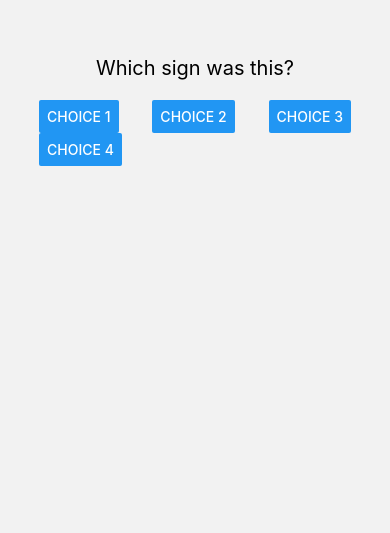
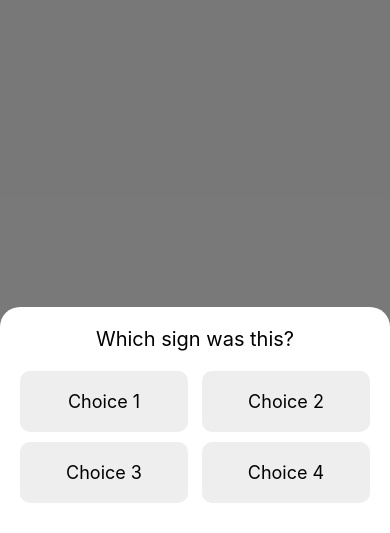
Before and after one commit to voku/AmysEcho, a React Native app in the folder app/: screen /Correction in a window 390 px wide. Shown: the part 311-844 px from the top of the page. Built offline with nearby package versions, Linux system fonts and the light colour scheme.

Commit message:
feat: implement onboarding consent storage and correction panel

```diff
--- a/app/package.json
+++ b/app/package.json
@@ -13,7 +13,8 @@
     "react": "18.2.0",
     "react-native": "0.73.5",
     "@react-navigation/native": "^6.1.5",
-    "@react-navigation/stack": "^6.3.18"
+    "@react-navigation/stack": "^6.3.18",
+    "@react-native-async-storage/async-storage": "^1.19.0"
   },
   "devDependencies": {
     "@types/react": "^18.2.0",
--- a/app/src/screens/CorrectionScreen.tsx
+++ b/app/src/screens/CorrectionScreen.tsx
@@ -1,27 +1,79 @@
-import React from 'react';
-import { View, Text, Button, StyleSheet } from 'react-native';
+import React, { useState } from 'react';
+import {
+  View,
+  Text,
+  StyleSheet,
+  TouchableOpacity,
+  Modal,
+} from 'react-native';
+import AsyncStorage from '@react-native-async-storage/async-storage';
 
 export default function CorrectionScreen({ navigation }: any) {
-  const handleSelect = (choice: string) => {
-    // TODO: log correction and update training data
+  const [visible, setVisible] = useState(true);
+
+  const handleSelect = async (choice: string) => {
+    await AsyncStorage.setItem(`correction-${Date.now()}`, choice);
+    setVisible(false);
+    navigation.goBack();
+  };
+
+  const handleClose = () => {
+    setVisible(false);
     navigation.goBack();
   };
 
   return (
-    <View style={styles.container}>
-      <Text style={styles.title}>Which sign was this?</Text>
-      <View style={styles.buttonRow}>
-        <Button title="Choice 1" onPress={() => handleSelect('1')} />
-        <Button title="Choice 2" onPress={() => handleSelect('2')} />
-        <Button title="Choice 3" onPress={() => handleSelect('3')} />
-        <Button title="Choice 4" onPress={() => handleSelect('4')} />
+    <Modal
+      animationType="slide"
+      transparent
+      visible={visible}
+      onRequestClose={handleClose}
+    >
+      <View style={styles.overlay}>
+        <View style={styles.panel}>
+          <Text style={styles.title}>Which sign was this?</Text>
+          <View style={styles.grid}>
+            {['1', '2', '3', '4'].map((c) => (
+              <TouchableOpacity
+                key={c}
+                style={styles.choice}
+                onPress={() => handleSelect(c)}
+              >
+                <Text style={styles.choiceText}>{`Choice ${c}`}</Text>
+              </TouchableOpacity>
+            ))}
+          </View>
+        </View>
       </View>
-    </View>
+    </Modal>
   );
 }
 
 const styles = StyleSheet.create({
-  container: { flex: 1, justifyContent: 'center', alignItems: 'center' },
-  title: { fontSize: 20, marginBottom: 20 },
-  buttonRow: { width: '80%', flexWrap: 'wrap', flexDirection: 'row', justifyContent: 'space-between' },
+  overlay: {
+    flex: 1,
+    justifyContent: 'flex-end',
+    backgroundColor: 'rgba(0,0,0,0.5)',
+  },
+  panel: {
+    backgroundColor: 'white',
+    padding: 20,
+    borderTopLeftRadius: 20,
+    borderTopRightRadius: 20,
+  },
+  title: { fontSize: 20, marginBottom: 20, textAlign: 'center' },
+  grid: {
+    flexDirection: 'row',
+    flexWrap: 'wrap',
+    justifyContent: 'space-between',
+  },
+  choice: {
+    width: '48%',
+    padding: 20,
+    marginBottom: 10,
+    backgroundColor: '#eee',
+    borderRadius: 10,
+    alignItems: 'center',
+  },
+  choiceText: { fontSize: 18 },
 });
--- a/app/src/screens/OnboardingScreen.tsx
+++ b/app/src/screens/OnboardingScreen.tsx
@@ -1,12 +1,19 @@
 import React, { useState } from 'react';
 import { View, Text, Switch, Button, StyleSheet } from 'react-native';
+import AsyncStorage from '@react-native-async-storage/async-storage';
 
 export default function OnboardingScreen({ navigation }: any) {
   const [consentDataUpload, setConsentDataUpload] = useState(false);
   const [consentHelpMeGetSmarter, setConsentHelpMeGetSmarter] = useState(false);
 
-  const handleContinue = () => {
-    // TODO: Persist consents to local profile store
+  const handleContinue = async () => {
+    await AsyncStorage.setItem(
+      'profile',
+      JSON.stringify({
+        consentDataUpload,
+        consentHelpMeGetSmarter,
+      }),
+    );
     navigation.replace('Recognition');
   };
 
```
Also changed, not shown: 1 other file (tests, documents, lock files or other folders).
